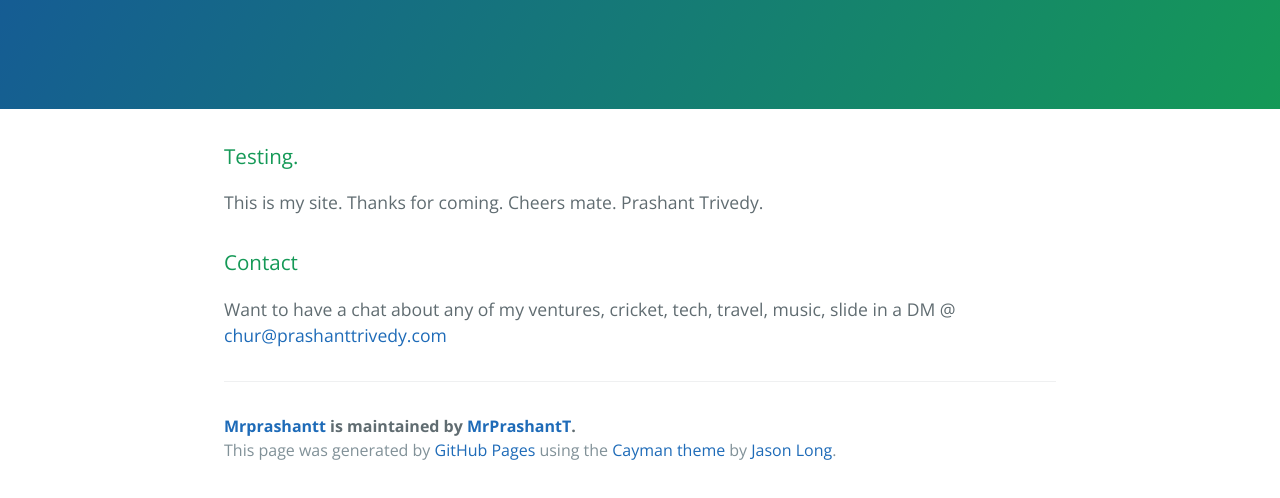
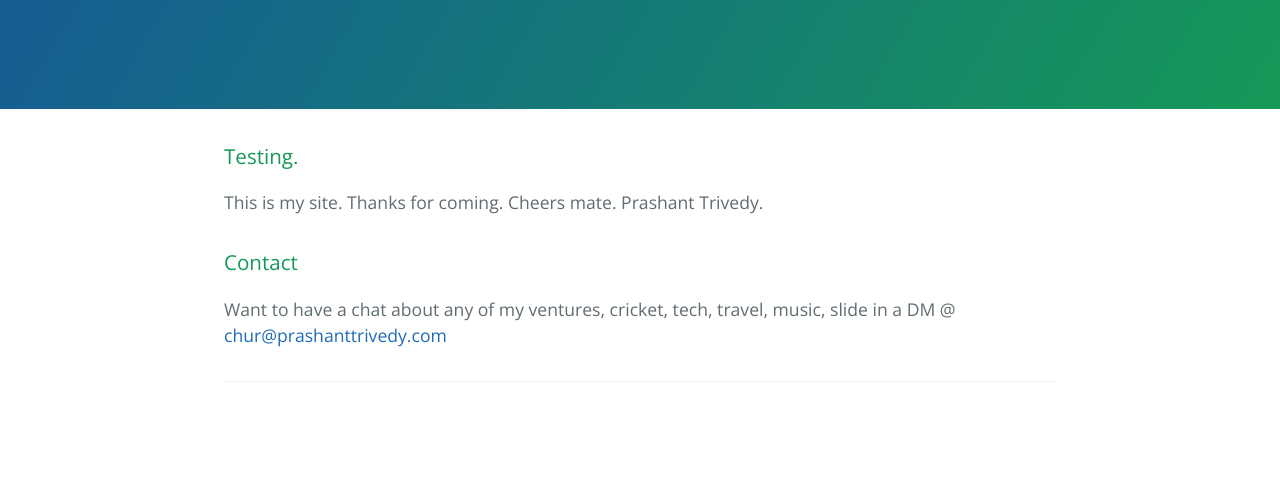
Before and after one commit to MrPrashantT/MrPrashantT, a plain HTML site: page index.html in a window 1280 px wide. Shown: the part 208-706 px from the top of the page. Drawn offline with nearby package versions, Linux system fonts and the light colour scheme.

Commit message:
Removed footer

```diff
--- a/index.html
+++ b/index.html
@@ -27,9 +27,7 @@
 <p>Want to have a chat about any of my ventures, cricket, tech, travel, music, slide in a DM @ <a href="mailto:chur@prashanttrivedy.com">chur@prashanttrivedy.com</a></p>
 
       <footer class="site-footer">
-        <span class="site-footer-owner"><a href="https://github.com/MrPrashantT/MrPrashantT">Mrprashantt</a> is maintained by <a href="https://github.com/MrPrashantT">MrPrashantT</a>.</span>
 
-        <span class="site-footer-credits">This page was generated by <a href="https://pages.github.com">GitHub Pages</a> using the <a href="https://github.com/jasonlong/cayman-theme">Cayman theme</a> by <a href="https://twitter.com/jasonlong">Jason Long</a>.</span>
       </footer>
 
     </section>
```
